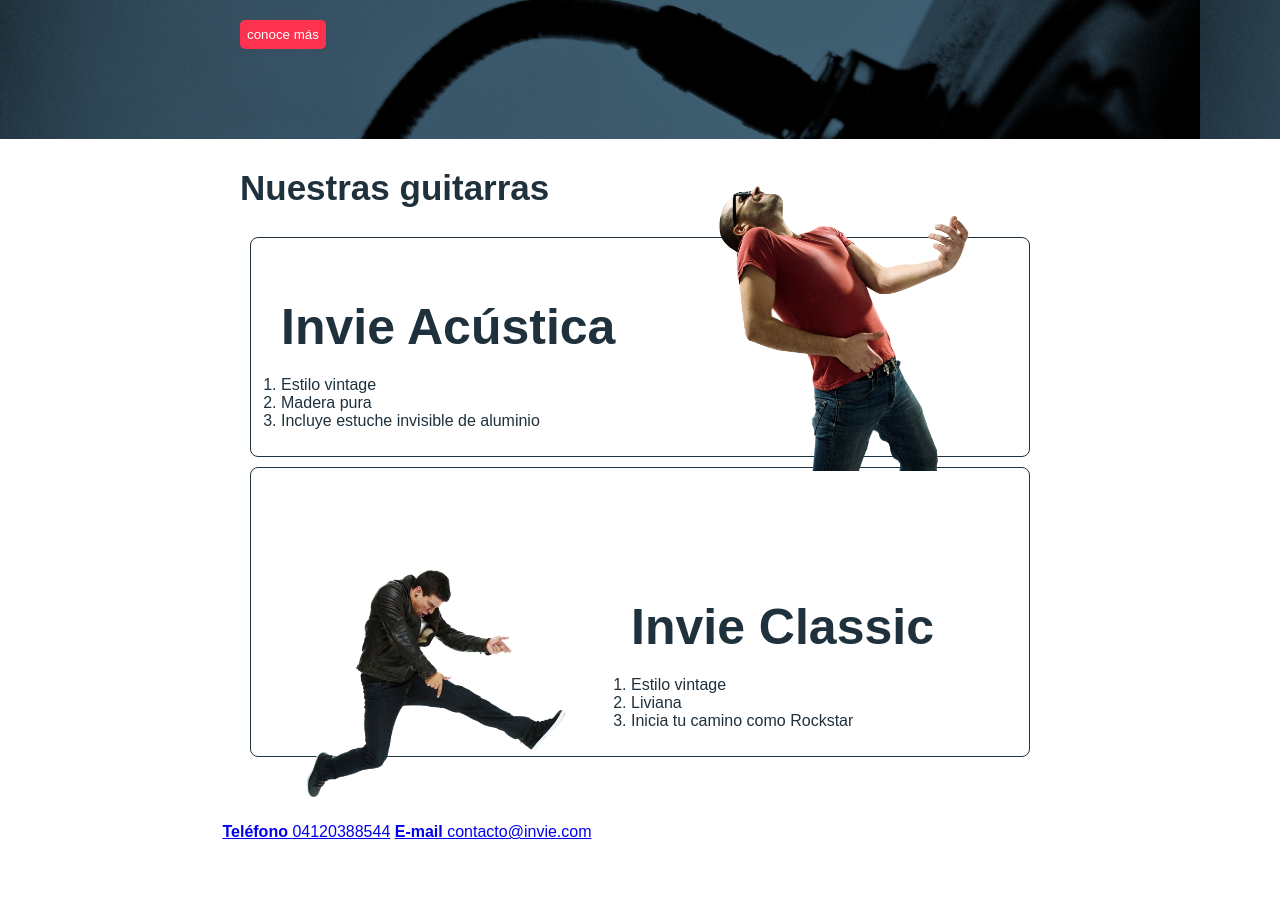
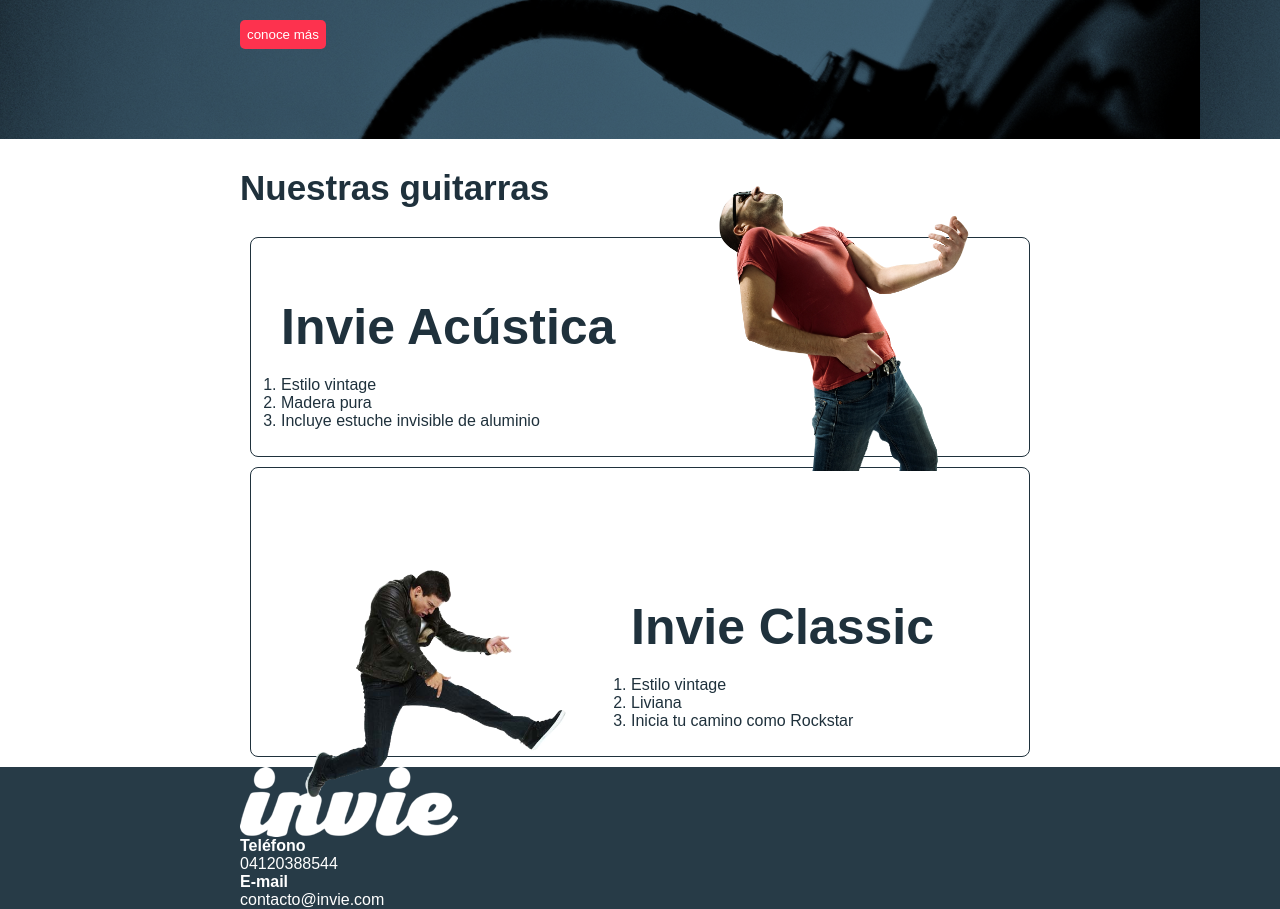
Before and after one commit to Gabrielnz/invie, a plain HTML site: page index.html in a window 1280 px wide. Shown: the part 304-1213 px from the top of the page. Before the commit the page ends 1145 px from the top, so only its background shows below. Drawn offline with Linux system fonts and the light colour scheme; a web font is replaced by a local one.

Commit message:
Agregando un footer

```diff
--- a/css/invie.css
+++ b/css/invie.css
@@ -98,3 +98,20 @@
 .contenedor-guitarra-b {
     margin-left: 370px;
 }
+
+.footer {
+    background: #273b47;
+}
+
+.contacto img {
+    display: block;
+}
+
+.contacto strong {
+    display: block;
+}
+
+.contacto a {
+    color: white;
+    text-decoration: none;
+}
--- a/index.html
+++ b/index.html
@@ -61,12 +61,14 @@
         </article>
     </section>
     <footer class="footer">
-        <div class="contacto">
-            <img src="images/invie-white.png" alt="logotipo blanco" />
-            <a href="tel:+584120388544"><strong>Teléfono</strong> <span>04120388544</span></a>
-            <a href="mailto:contacto@invie.com"><strong>E-mail</strong> <span>contacto@invie.com</span></a>
+        <div class="contenedor">
+            <div class="contacto">
+                <img src="images/invie-white.png" alt="logotipo blanco" />
+                <a href="tel:+584120388544"><strong>Teléfono</strong> <span>04120388544</span></a>
+                <a href="mailto:contacto@invie.com"><strong>E-mail</strong> <span>contacto@invie.com</span></a>
+            </div>
+            <div class="formulario"></div>
         </div>
-        <div class="formulario"></div>
     </footer>
 </body>
 </html>
```
